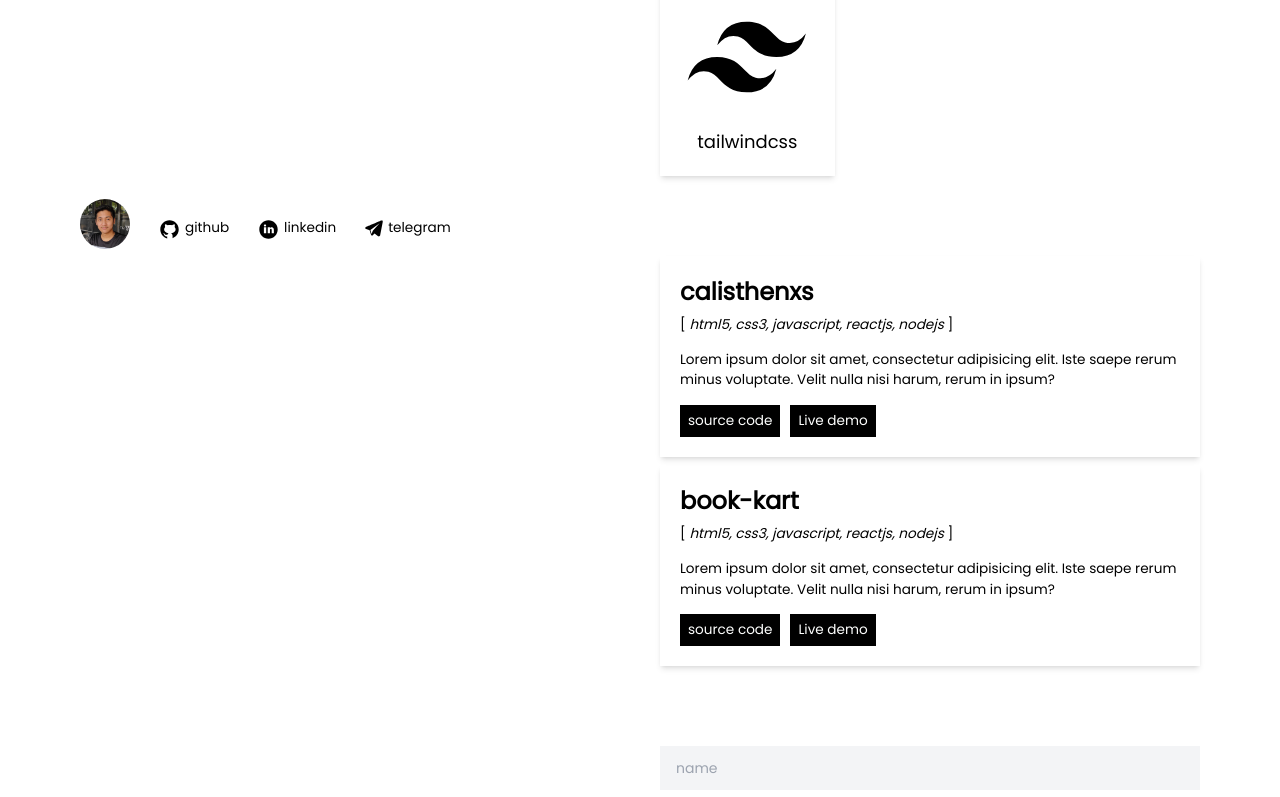
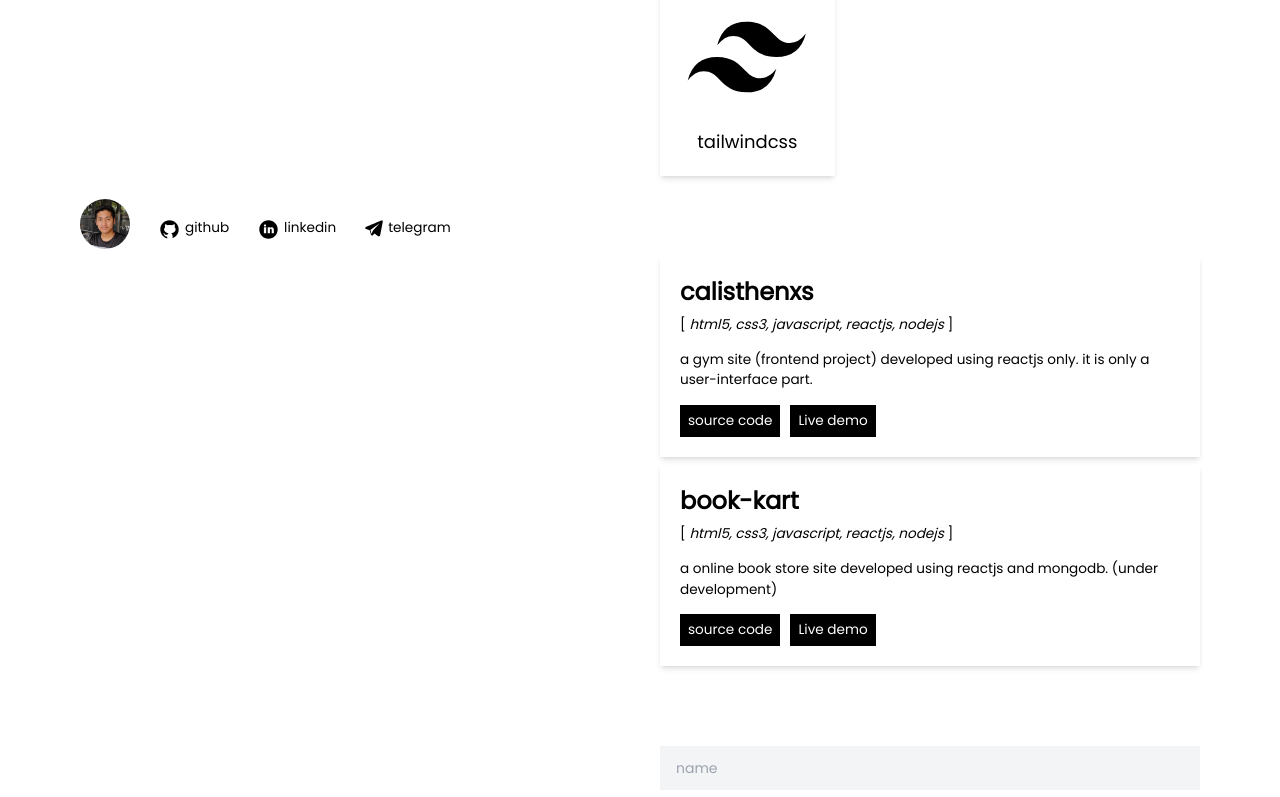
Before and after one commit to WhyRedX/MyPortfolio, a Next.js app: page / in a window 1280 px wide. Shown: the part 504-1301 px from the top of the page. Built offline with nearby package versions, Linux system fonts and the light colour scheme.

Commit message:
description added

```diff
--- a/data/projectsCard.js
+++ b/data/projectsCard.js
@@ -3,7 +3,7 @@ const projectsCard = [
       projectName: "calisthenxs",
       language: "html5, css3, javascript, reactjs, nodejs",
       description:
-        "Lorem ipsum dolor sit amet, consectetur adipisicing elit. Iste saepe rerum minus voluptate. Velit nulla nisi harum, rerum in ipsum?",
+        "a gym site (frontend project) developed using reactjs only. it is only a user-interface part.",
       sourceLink: "https://github.com/WhyRedX/calisthenxs",
       demoLink: "https://calisthenxs-production.up.railway.app",
     },
@@ -11,7 +11,7 @@ const projectsCard = [
       projectName: "book-kart",
       language: "html5, css3, javascript, reactjs, nodejs",
       description:
-        "Lorem ipsum dolor sit amet, consectetur adipisicing elit. Iste saepe rerum minus voluptate. Velit nulla nisi harum, rerum in ipsum?",
+        "a online book store site developed using reactjs and mongodb. (under development)",
       sourceLink: "https://github.com/WhyRedX/book-kart-app",
       demoLink: "demo",
     },
```
